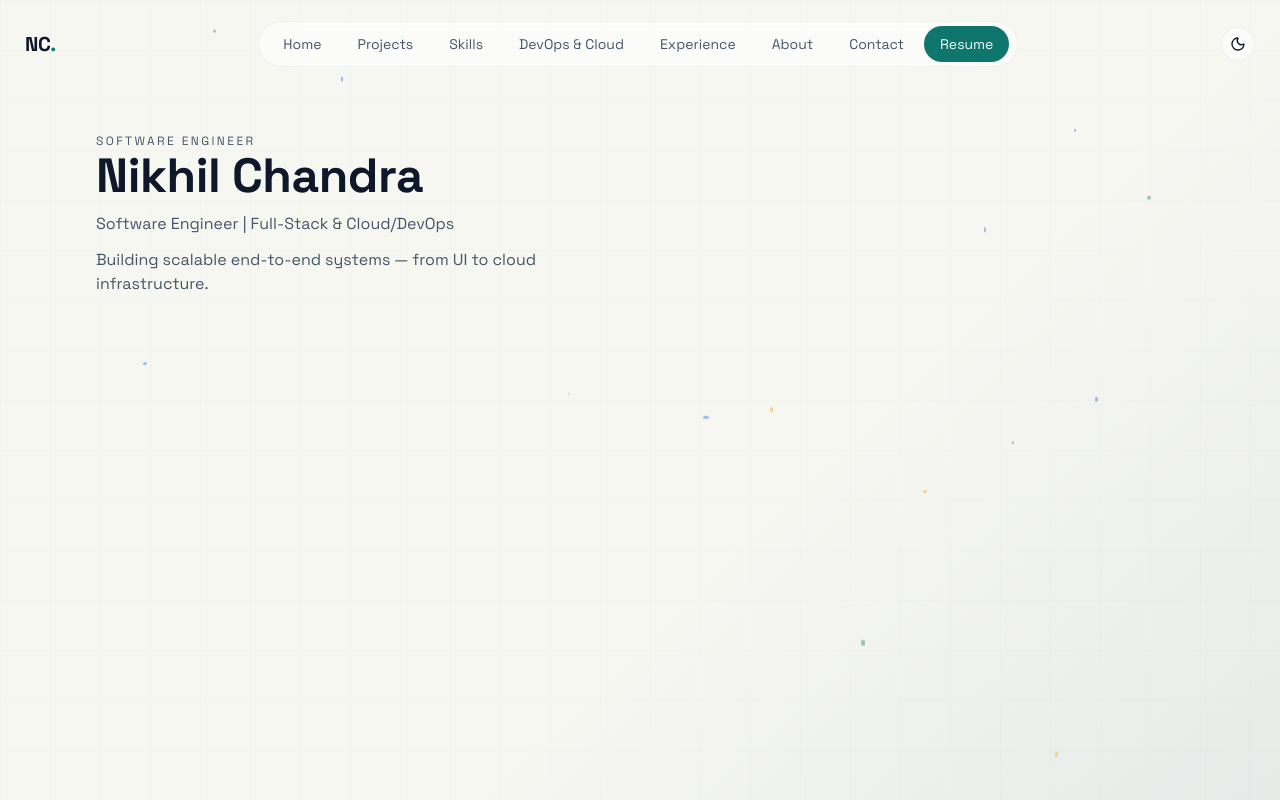
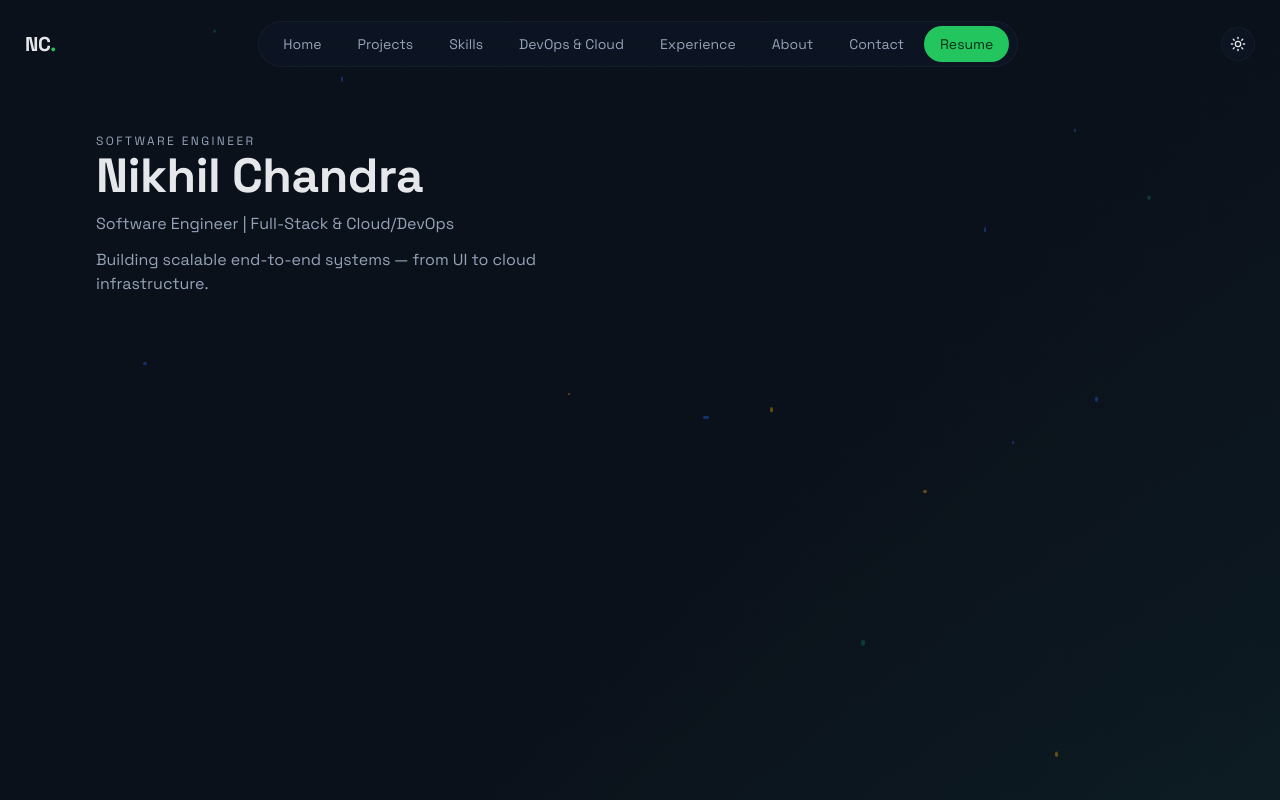
Before and after one commit to nik03072005/Portfolio, a React (Vite) app: page / in a window 1280 px wide. Shown: the top 800 px of the page. Built offline with nearby package versions, Linux system fonts and the light colour scheme.

Commit message:
feat: Change default theme to dark and update theme storage logic

```diff
--- a/src/layout/Navbar.jsx
+++ b/src/layout/Navbar.jsx
@@ -15,7 +15,7 @@
 export const Navbar = () => {
   const [isMobileMenuOpen, setIsMobileMenuOpen] = useState(false);
   const [isScrolled, setIsScrolled] = useState(false);
-  const [theme, setTheme] = useState("light");
+  const [theme, setTheme] = useState("dark");
   const [isHidden, setIsHidden] = useState(false);
 
   useEffect(() => {
@@ -36,9 +36,12 @@
   }, []);
 
   useEffect(() => {
-    const savedTheme = localStorage.getItem("theme") || "light";
+    const savedTheme = localStorage.getItem("theme") || "dark";
     setTheme(savedTheme);
     document.documentElement.setAttribute("data-theme", savedTheme);
+    if (!localStorage.getItem("theme")) {
+      localStorage.setItem("theme", savedTheme);
+    }
   }, []);
 
   const toggleTheme = () => {
```
